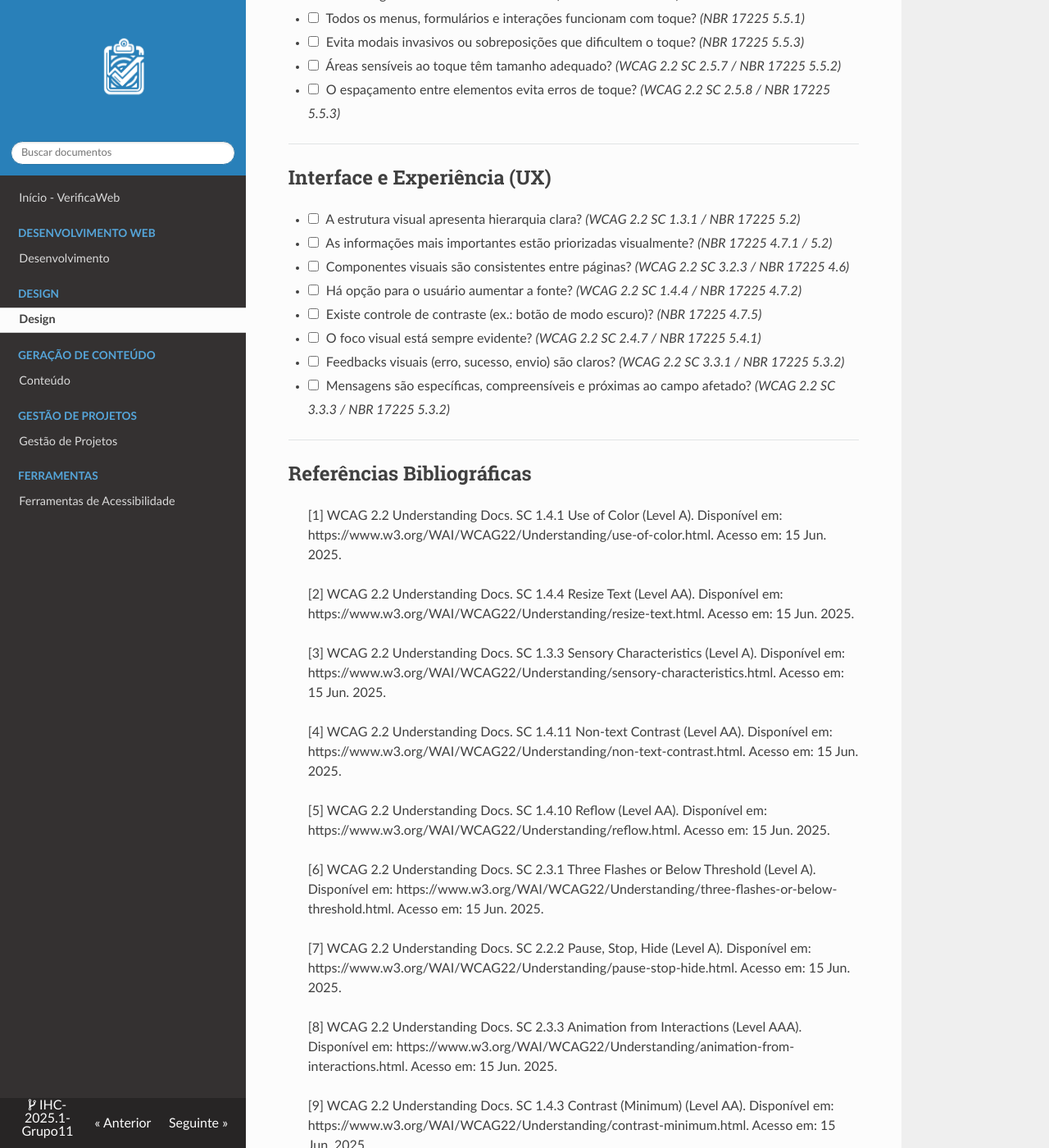
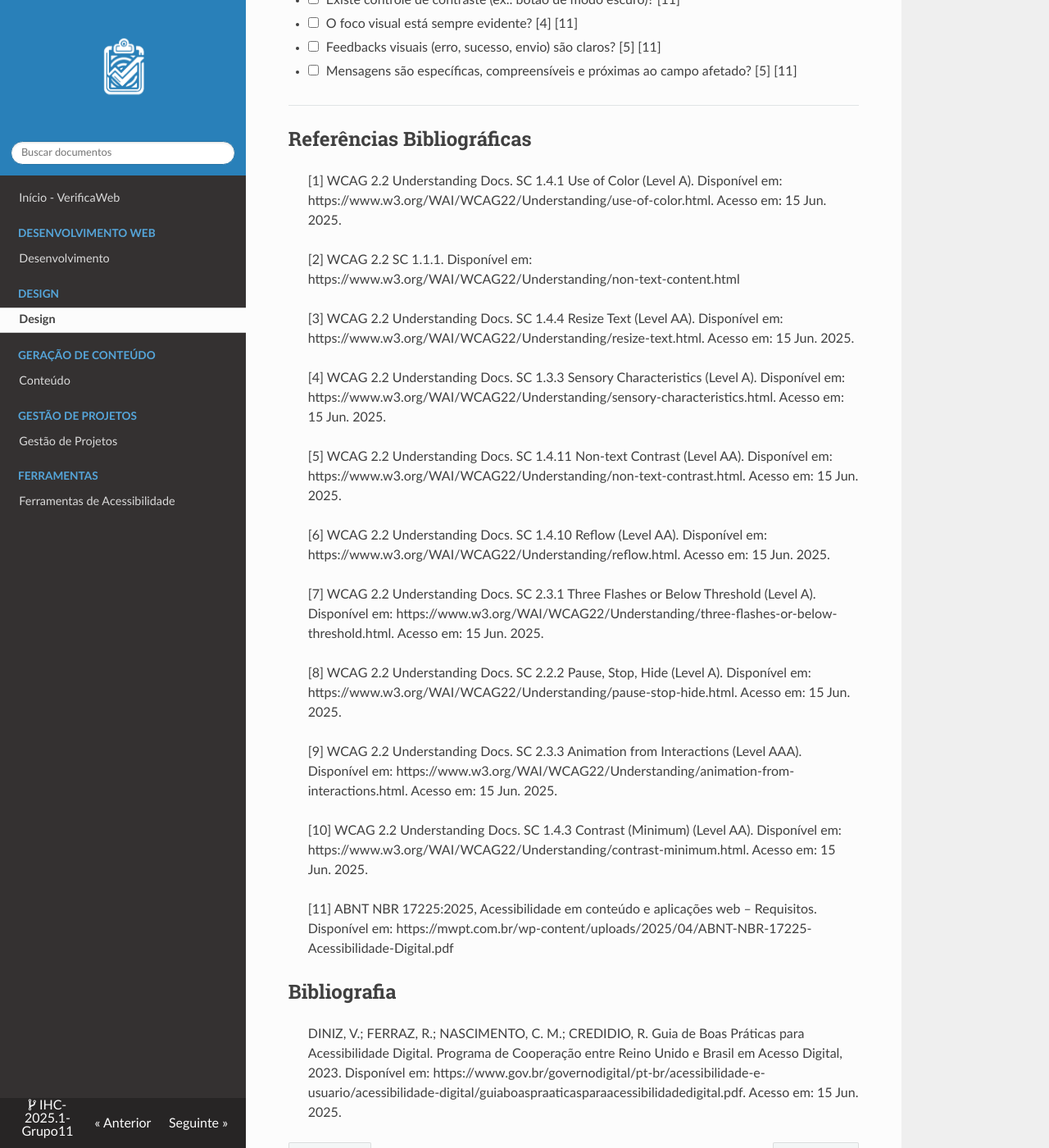
Before and after one commit to UnBIHC2025-1/IHC-2025.1-Grupo11, an MkDocs documentation site: the page built from docs/design/design.md, in a window 1280 px wide and 1400 px high, scrolled down 2683 px. Shown: the whole window at 82% size. Built offline with MkDocs 1.6.1, drawn with Linux system fonts in a browser that asks for light colours; nearby versions of some CDN libraries; some of the changed text lies outside the part shown.

Commit message:
Referenciamento design.md

```diff
--- a/docs/design/design.md
+++ b/docs/design/design.md
@@ -8,88 +8,88 @@ Nesta seção, você encontrará um checklist para garantir a acessibilidade no
 
 ## Concepção Visual e Design Universal
 
-- [ ] O design foi pensado para ser utilizável por todas as pessoas, independentemente de suas limitações físicas, sensoriais ou cognitivas? *(NBR 17225 4.1 / 4.2)*
-- [ ] Foram considerados usuários idosos, pessoas com deficiência e pessoas com baixo letramento digital no processo de design? *(NBR 17225 4.2 / 4.6)*
-- [ ] Existem alternativas visuais, textuais e auditivas para os conteúdos? *(WCAG 2.2 SC 1.1.1 / NBR 17225 5.1)*
-- [ ] Informações e instruções não dependem exclusivamente de cor? *(WCAG 2.2 SC 1.4.1 / NBR 17225 4.7.3)*
-- [ ] Gráficos, mapas e diagramas possuem descrição ou legenda textual? *(WCAG 2.2 SC 1.1.1 / NBR 17225 5.1)*
+- [ ] O design foi pensado para ser utilizável por todas as pessoas, independentemente de suas limitações físicas, sensoriais ou cognitivas? *(NBR 17225 4.1 / 4.2)* [10]
+- [ ] Foram considerados usuários idosos, pessoas com deficiência e pessoas com baixo letramento digital no processo de design? *(NBR 17225 4.2 / 4.6)* [10]
+- [ ] Existem alternativas visuais, textuais e auditivas para os conteúdos? *(WCAG 2.2 SC 1.1.1 / NBR 17225 5.1)* [2] [10]
+- [ ] Informações e instruções não dependem exclusivamente de cor? *(WCAG 2.2 SC 1.4.1 / NBR 17225 4.7.3)*[1] [10]
+- [ ] Gráficos, mapas e diagramas possuem descrição ou legenda textual? *(WCAG 2.2 SC 1.1.1 / NBR 17225 5.1)* [2] [10]
 
 ---
 
 ## Layout, Espaçamento e Legibilidade
 
-- [ ] O layout permite aumento de fontes e modificação de contraste sem quebra ou sobreposição? *(WCAG 2.2 SC 1.4.10 / NBR 17225 4.8.1)*
-- [ ] As linhas de texto se ajustam à tela (viewport) e não exigem rolagem horizontal? *(WCAG 2.2 SC 1.4.10 / NBR 17225 4.8.1)*
-- [ ] Os parágrafos têm até 80 caracteres por linha para favorecer a leitura? *(NBR 17225 4.8.3)*
-- [ ] O texto não está em caixa alta, condensado ou justificado? *(NBR 17225 4.8.3)*
-- [ ] O tamanho da fonte é ajustável sem perda de conteúdo? *(WCAG 2.2 SC 1.4.4 / NBR 17225 4.7.2)*
-- [ ] Elementos clicáveis possuem tamanho mínimo de 44px por 44px? *(WCAG 2.2 SC 2.5.5 / NBR 17225 5.5.2)*
-- [ ] Os elementos interativos possuem espaçamento adequado para evitar cliques acidentais? *(WCAG 2.2 SC 2.5.8 / NBR 17225 5.5.3)*
-- [ ] A navegação e a estrutura visual seguem uma hierarquia lógica e consistente? *(WCAG 2.2 SC 1.3.1 / NBR 17225 5.2)*
-- [ ] As mensagens de erro, sucesso ou alerta aparecem próximas ao elemento correspondente e são visíveis? *(WCAG 2.2 SC 3.3.1 / NBR 17225 5.3.2)*
-- [ ] As fontes são fluidas e de fácil entendimento? *(NBR 17225 4.8.2)*
-- [ ] Dicas visuais significativas atingem contraste mínimo de 3:1 com o fundo? *(WCAG 2.2 SC 1.4.11 / NBR 17225 4.7.4)*
-- [ ] Evita o uso de `display:none` e `visibility:hidden` para informações essenciais? *(WCAG 2.2 SC 1.3.1 / NBR 17225 5.2)*
+- [ ] O layout permite aumento de fontes e modificação de contraste sem quebra ou sobreposição? [6] [11]
+- [ ] As linhas de texto se ajustam à tela (viewport) e não exigem rolagem horizontal? [6] [11]
+- [ ] Os parágrafos têm até 80 caracteres por linha para favorecer a leitura? [11]
+- [ ] O texto não está em caixa alta, condensado ou justificado? [11]
+- [ ] O tamanho da fonte é ajustável sem perda de conteúdo? [3] [11]
+- [ ] Elementos clicáveis possuem tamanho mínimo de 44px por 44px? [11]
+- [ ] Os elementos interativos possuem espaçamento adequado para evitar cliques acidentais? [11]
+- [ ] A navegação e a estrutura visual seguem uma hierarquia lógica e consistente? [11]
+- [ ] As mensagens de erro, sucesso ou alerta aparecem próximas ao elemento correspondente e são visíveis? [11]
+- [ ] As fontes são fluidas e de fácil entendimento? [11]
+- [ ] Dicas visuais significativas atingem contraste mínimo de 3:1 com o fundo? [5] [11]
+- [ ] Evita o uso de `display:none` e `visibility:hidden` para informações essenciais? [11]
 
 ---
 
 ## Animações
 
-- [ ] Existem elementos que piscam excessivamente ou com flashes (evitar mais de 3 por segundo)? *(WCAG 2.2 SC 2.3.1 / NBR 17225 4.9.1)*
-- [ ] O usuário pode pausar, interromper ou ocultar conteúdos animados? *(WCAG 2.2 SC 2.2.2 / NBR 17225 4.9.1)*
-- [ ] As animações respeitam a configuração de sistema `prefers-reduced-motion`? *(WCAG 2.2 SC 2.3.3 / NBR 17225 4.9.1)*
-- [ ] Há opção explícita para desativar animações não essenciais? *(NBR 17225 4.9.2)*
+- [ ] Existem elementos que piscam excessivamente ou com flashes (evitar mais de 3 por segundo)? [7] [11]
+- [ ] O usuário pode pausar, interromper ou ocultar conteúdos animados? [8] [11]
+- [ ] As animações respeitam a configuração de sistema `prefers-reduced-motion`? [9] [11]
+- [ ] Há opção explícita para desativar animações não essenciais? [11]
 
 ---
 
 ## Contraste de Cores
 
-- [ ] O contraste do texto normal é de no mínimo 4.5:1? *(WCAG 2.2 SC 1.4.3 / NBR 17225 4.7.1)*
-- [ ] O contraste de textos grandes é de no mínimo 3:1? *(idem)*
-- [ ] Informações importantes não dependem apenas de cor? *(WCAG 2.2 SC 1.4.1 / NBR 17225 4.7.3)*
-- [ ] Botões, campos e ícones possuem contraste suficiente? *(WCAG 2.2 SC 1.4.11 / NBR 17225 4.7.4)*
-- [ ] Texto sobre imagem ou vídeo permanece legível? *(WCAG 2.2 SC 1.4.3 / NBR 17225 4.7.1)*
-- [ ] Elementos de seleção como `::selection` respeitam contraste? *(WCAG 2.2 SC 1.4.3)*
-- [ ] Há opções de contraste alternativo (modo escuro, alto contraste)? *(NBR 17225 4.7.5)*
-- [ ] Cores foram escolhidas considerando daltônicos? *(NBR 17225 4.7.3)*
-- [ ] Foi usada ferramenta de verificação de contraste? *(Boas práticas WCAG / NBR 17225 Anexo A)*
+- [ ] O contraste do texto normal é de no mínimo 4.5:1? [10] [11]
+- [ ] O contraste de textos grandes é de no mínimo 3:1? [10] [11]
+- [ ] Informações importantes não dependem apenas de cor? [1] [10] [11]
+- [ ] Botões, campos e ícones possuem contraste suficiente? [5] [10] [11]
+- [ ] Texto sobre imagem ou vídeo permanece legível? [10] [11]
+- [ ] Elementos de seleção como `::selection` respeitam contraste? [10]
+- [ ] Há opções de contraste alternativo (modo escuro, alto contraste)? [11]
+- [ ] Cores foram escolhidas considerando daltônicos? [11]
+- [ ] Foi usada ferramenta de verificação de contraste? [10] [11]
 
 ---
 
 ## Feedback visual e Interatividade
 
-- [ ] Existe foco visível nos elementos ao usar teclado? *(WCAG 2.2 SC 2.4.7 / NBR 17225 5.4.1)*
-- [ ] Links têm destaque visual claro (ex.: sublinhado, cor)? *(WCAG 2.2 SC 1.4.1 / NBR 17225 4.7.3)*
-- [ ] Botões mudam de cor ou estado ao serem clicados? *(WCAG 2.2 SC 1.4.13 / NBR 17225 5.5.1)*
-- [ ] Mudanças de estado (hover, focus, active) são perceptíveis? *(WCAG 2.2 SC 1.4.13 / NBR 17225 5.5.1)*
-- [ ] O primeiro foco do teclado permite pular direto para o conteúdo? *(WCAG 2.2 SC 2.4.1 / NBR 17225 5.4.3)*
-- [ ] Botões e links são acompanhados de texto descritivo além do ícone? *(WCAG 2.2 SC 1.3.3 / NBR 17225 4.7.3)*
-- [ ] Não há botões que utilizam somente ícones sem contexto textual? *(WCAG 2.2 SC 1.1.1 / NBR 17225 4.7.3)*
+- [ ] Existe foco visível nos elementos ao usar teclado? [4] [10] [11]
+- [ ] Links têm destaque visual claro (ex.: sublinhado, cor)? [1] [10] [11]
+- [ ] Botões mudam de cor ou estado ao serem clicados? [5] [10] [11]
+- [ ] Mudanças de estado (hover, focus, active) são perceptíveis? [5] [10] [11]
+- [ ] O primeiro foco do teclado permite pular direto para o conteúdo? [10] [11]
+- [ ] Botões e links são acompanhados de texto descritivo além do ícone? [2] [4] [11]
+- [ ] Não há botões que utilizam somente ícones sem contexto textual? [2] [4] [11]
 
 ---
 
 ## Acessibilidade Mobile e Responsividade
 
-- [ ] O layout é responsivo para diferentes tamanhos de tela? *(NBR 17225 5.5.2)*
-- [ ] A orientação da tela (retrato/paisagem) é respeitada sem quebra de layout? *(WCAG 2.2 SC 1.3.4)*
-- [ ] Evita rolagem horizontal desnecessária? *(WCAG 2.2 SC 1.4.10)*
-- [ ] Todos os menus, formulários e interações funcionam com toque? *(NBR 17225 5.5.1)*
-- [ ] Evita modais invasivos ou sobreposições que dificultem o toque? *(NBR 17225 5.5.3)*
-- [ ] Áreas sensíveis ao toque têm tamanho adequado? *(WCAG 2.2 SC 2.5.7 / NBR 17225 5.5.2)*
-- [ ] O espaçamento entre elementos evita erros de toque? *(WCAG 2.2 SC 2.5.8 / NBR 17225 5.5.3)*
+- [ ] O layout é responsivo para diferentes tamanhos de tela? [11]
+- [ ] A orientação da tela (retrato/paisagem) é respeitada sem quebra de layout? [6] [11]
+- [ ] Evita rolagem horizontal desnecessária? [6] [11]
+- [ ] Todos os menus, formulários e interações funcionam com toque? [11]
+- [ ] Evita modais invasivos ou sobreposições que dificultem o toque? [11]
+- [ ] Áreas sensíveis ao toque têm tamanho adequado? [6] [11]
+- [ ] O espaçamento entre elementos evita erros de toque? [6] [11]
 
 ---
 
 ## Interface e Experiência (UX)
 
-- [ ] A estrutura visual apresenta hierarquia clara? *(WCAG 2.2 SC 1.3.1 / NBR 17225 5.2)*
-- [ ] As informações mais importantes estão priorizadas visualmente? *(NBR 17225 4.7.1 / 5.2)*
-- [ ] Componentes visuais são consistentes entre páginas? *(WCAG 2.2 SC 3.2.3 / NBR 17225 4.6)*
-- [ ] Há opção para o usuário aumentar a fonte? *(WCAG 2.2 SC 1.4.4 / NBR 17225 4.7.2)*
-- [ ] Existe controle de contraste (ex.: botão de modo escuro)? *(NBR 17225 4.7.5)*
-- [ ] O foco visual está sempre evidente? *(WCAG 2.2 SC 2.4.7 / NBR 17225 5.4.1)*
-- [ ] Feedbacks visuais (erro, sucesso, envio) são claros? *(WCAG 2.2 SC 3.3.1 / NBR 17225 5.3.2)*
-- [ ] Mensagens são específicas, compreensíveis e próximas ao campo afetado? *(WCAG 2.2 SC 3.3.3 / NBR 17225 5.3.2)*
+- [ ] A estrutura visual apresenta hierarquia clara? [3] [11]
+- [ ] As informações mais importantes estão priorizadas visualmente? [11]
+- [ ] Componentes visuais são consistentes entre páginas? [4] [11]
+- [ ] Há opção para o usuário aumentar a fonte? [3] [11]
+- [ ] Existe controle de contraste (ex.: botão de modo escuro)? [11]
+- [ ] O foco visual está sempre evidente? [4] [11]
+- [ ] Feedbacks visuais (erro, sucesso, envio) são claros? [5] [11]
+- [ ] Mensagens são específicas, compreensíveis e próximas ao campo afetado? [5] [11]
 
 ---
 
@@ -97,23 +97,25 @@ Nesta seção, você encontrará um checklist para garantir a acessibilidade no
 
 > [1] WCAG 2.2 Understanding Docs. SC 1.4.1 Use of Color (Level A). Disponível em: https://www.w3.org/WAI/WCAG22/Understanding/use-of-color.html. Acesso em: 15 Jun. 2025.
 
-> [2] WCAG 2.2 Understanding Docs. SC 1.4.4 Resize Text (Level AA). Disponível em: https://www.w3.org/WAI/WCAG22/Understanding/resize-text.html. Acesso em: 15 Jun. 2025.
+> [2] WCAG 2.2 SC 1.1.1. Disponível em: https://www.w3.org/WAI/WCAG22/Understanding/non-text-content.html
 
-> [3] WCAG 2.2 Understanding Docs. SC 1.3.3 Sensory Characteristics (Level A). Disponível em: https://www.w3.org/WAI/WCAG22/Understanding/sensory-characteristics.html. Acesso em: 15 Jun. 2025.
+> [3] WCAG 2.2 Understanding Docs. SC 1.4.4 Resize Text (Level AA). Disponível em: https://www.w3.org/WAI/WCAG22/Understanding/resize-text.html. Acesso em: 15 Jun. 2025.
 
-> [4] WCAG 2.2 Understanding Docs. SC 1.4.11 Non-text Contrast (Level AA). Disponível em: https://www.w3.org/WAI/WCAG22/Understanding/non-text-contrast.html. Acesso em: 15 Jun. 2025.
+> [4] WCAG 2.2 Understanding Docs. SC 1.3.3 Sensory Characteristics (Level A). Disponível em: https://www.w3.org/WAI/WCAG22/Understanding/sensory-characteristics.html. Acesso em: 15 Jun. 2025.
 
-> [5] WCAG 2.2 Understanding Docs. SC 1.4.10 Reflow (Level AA). Disponível em: https://www.w3.org/WAI/WCAG22/Understanding/reflow.html. Acesso em: 15 Jun. 2025.
+> [5] WCAG 2.2 Understanding Docs. SC 1.4.11 Non-text Contrast (Level AA). Disponível em: https://www.w3.org/WAI/WCAG22/Understanding/non-text-contrast.html. Acesso em: 15 Jun. 2025.
 
-> [6] WCAG 2.2 Understanding Docs. SC 2.3.1 Three Flashes or Below Threshold (Level A). Disponível em: https://www.w3.org/WAI/WCAG22/Understanding/three-flashes-or-below-threshold.html. Acesso em: 15 Jun. 2025.
+> [6] WCAG 2.2 Understanding Docs. SC 1.4.10 Reflow (Level AA). Disponível em: https://www.w3.org/WAI/WCAG22/Understanding/reflow.html. Acesso em: 15 Jun. 2025.
 
-> [7] WCAG 2.2 Understanding Docs. SC 2.2.2 Pause, Stop, Hide (Level A). Disponível em: https://www.w3.org/WAI/WCAG22/Understanding/pause-stop-hide.html. Acesso em: 15 Jun. 2025.
+> [7] WCAG 2.2 Understanding Docs. SC 2.3.1 Three Flashes or Below Threshold (Level A). Disponível em: https://www.w3.org/WAI/WCAG22/Understanding/three-flashes-or-below-threshold.html. Acesso em: 15 Jun. 2025.
 
-> [8] WCAG 2.2 Understanding Docs. SC 2.3.3 Animation from Interactions (Level AAA). Disponível em: https://www.w3.org/WAI/WCAG22/Understanding/animation-from-interactions.html. Acesso em: 15 Jun. 2025.
+> [8] WCAG 2.2 Understanding Docs. SC 2.2.2 Pause, Stop, Hide (Level A). Disponível em: https://www.w3.org/WAI/WCAG22/Understanding/pause-stop-hide.html. Acesso em: 15 Jun. 2025.
 
-> [9] WCAG 2.2 Understanding Docs. SC 1.4.3 Contrast (Minimum) (Level AA). Disponível em: https://www.w3.org/WAI/WCAG22/Understanding/contrast-minimum.html. Acesso em: 15 Jun. 2025.
+> [9] WCAG 2.2 Understanding Docs. SC 2.3.3 Animation from Interactions (Level AAA). Disponível em: https://www.w3.org/WAI/WCAG22/Understanding/animation-from-interactions.html. Acesso em: 15 Jun. 2025.
 
-> [10] ABNT NBR 17225:2025, Acessibilidade em conteúdo e aplicações web – Requisitos. Disponível em: https://mwpt.com.br/wp-content/uploads/2025/04/ABNT-NBR-17225-Acessibilidade-Digital.pdf
+> [10] WCAG 2.2 Understanding Docs. SC 1.4.3 Contrast (Minimum) (Level AA). Disponível em: https://www.w3.org/WAI/WCAG22/Understanding/contrast-minimum.html. Acesso em: 15 Jun. 2025.
+
+> [11] ABNT NBR 17225:2025, Acessibilidade em conteúdo e aplicações web – Requisitos. Disponível em: https://mwpt.com.br/wp-content/uploads/2025/04/ABNT-NBR-17225-Acessibilidade-Digital.pdf
 
 ## Bibliografia
-> [1] DINIZ, V.; FERRAZ, R.; NASCIMENTO, C. M.; CREDIDIO, R. Guia de Boas Práticas para Acessibilidade Digital. Programa de Cooperação entre Reino Unido e Brasil em Acesso Digital, 2023. Disponível em: https://www.gov.br/governodigital/pt-br/acessibilidade-e-usuario/acessibilidade-digital/guiaboaspraaticasparaacessibilidadedigital.pdf. Acesso em: 15 Jun. 2025.
+> DINIZ, V.; FERRAZ, R.; NASCIMENTO, C. M.; CREDIDIO, R. Guia de Boas Práticas para Acessibilidade Digital. Programa de Cooperação entre Reino Unido e Brasil em Acesso Digital, 2023. Disponível em: https://www.gov.br/governodigital/pt-br/acessibilidade-e-usuario/acessibilidade-digital/guiaboaspraaticasparaacessibilidadedigital.pdf. Acesso em: 15 Jun. 2025.
```
